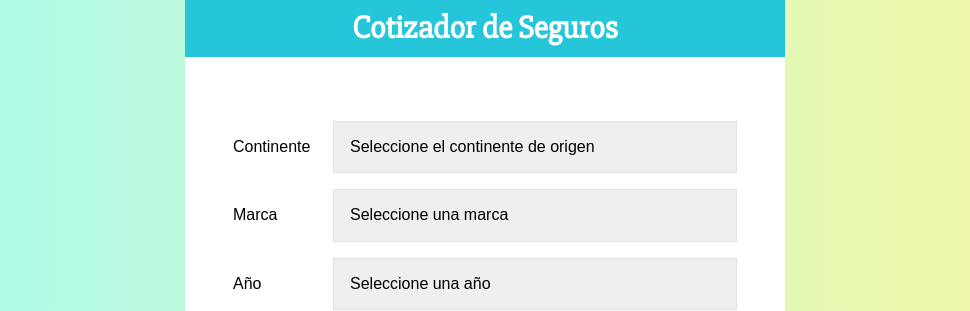
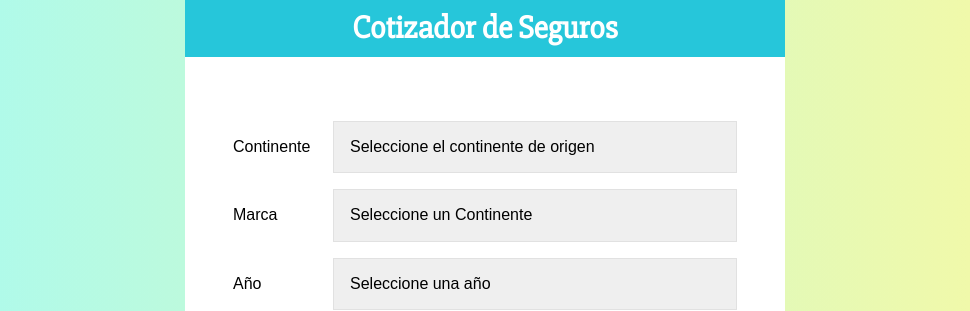
Before and after one commit to AlanGaia/Cotizador-React, a React (Create React App) app: page / in a window 1280 px wide. Shown: the top 311 px of the page, without its empty margins (155-1125 px from the left). Built offline with nearby package versions, Linux system fonts and the light colour scheme.

Commit message:
Selecting brand by continent

```diff
--- a/src/components/Formulario.jsx
+++ b/src/components/Formulario.jsx
@@ -87,9 +87,26 @@ const Formulario = ({setResumen, setCargando}) => {
       const continente = e.target.value;
       //Segun continente traer marcas asociadas
       const arrayMarcas = Marcas[continente];
+
+      //Obtener el elemento Select Marca
+      const selectMarca = document.querySelector('#selectMarca');
+
+      //Clean select
+      selectMarca.innerHTML = '';
+
+
+      let disabledOption = document.createElement('option');
+      disabledOption.textContent = 'Seleccione una marca';
+      disabledOption.setAttribute('hidden','')
+
+      selectMarca.appendChild(disabledOption);
+      arrayMarcas.forEach(marca => {
+        //Crear el elemento Option
+        let newOption = document.createElement('option');
+        newOption.value = marca;
+        newOption.textContent = primerLetraMayuscula(marca);
       //Insertar un option por cada marca en el input Marca
-      arrayMarcas.forEach(marca => {
-        console.log(`<option value="${marca}">${primerLetraMayuscula(marca)}</option>`);
+        selectMarca.appendChild(newOption);
       })
     }
 
@@ -172,11 +189,8 @@ const Formulario = ({setResumen, setCargando}) => {
       {/* Marca del Auto  */}
       <Campo>
         <Label htmlFor="marca">Marca</Label>
-        <Select name="marca" value={marca} onChange={obtenerDatos}>
-          <option value=""  disabled hidden>Seleccione una marca</option>
-          <option value="ford">Ford</option>
-          <option value="peugeot">Peugeot</option>
-          <option value="mitsubishi">Mitsubishi</option>
+        <Select name="marca" id="selectMarca" value={marca} onChange={obtenerDatos}>
+          <option value=""  disabled hidden>Seleccione un Continente</option>
         </Select>
       </Campo>
 
```
